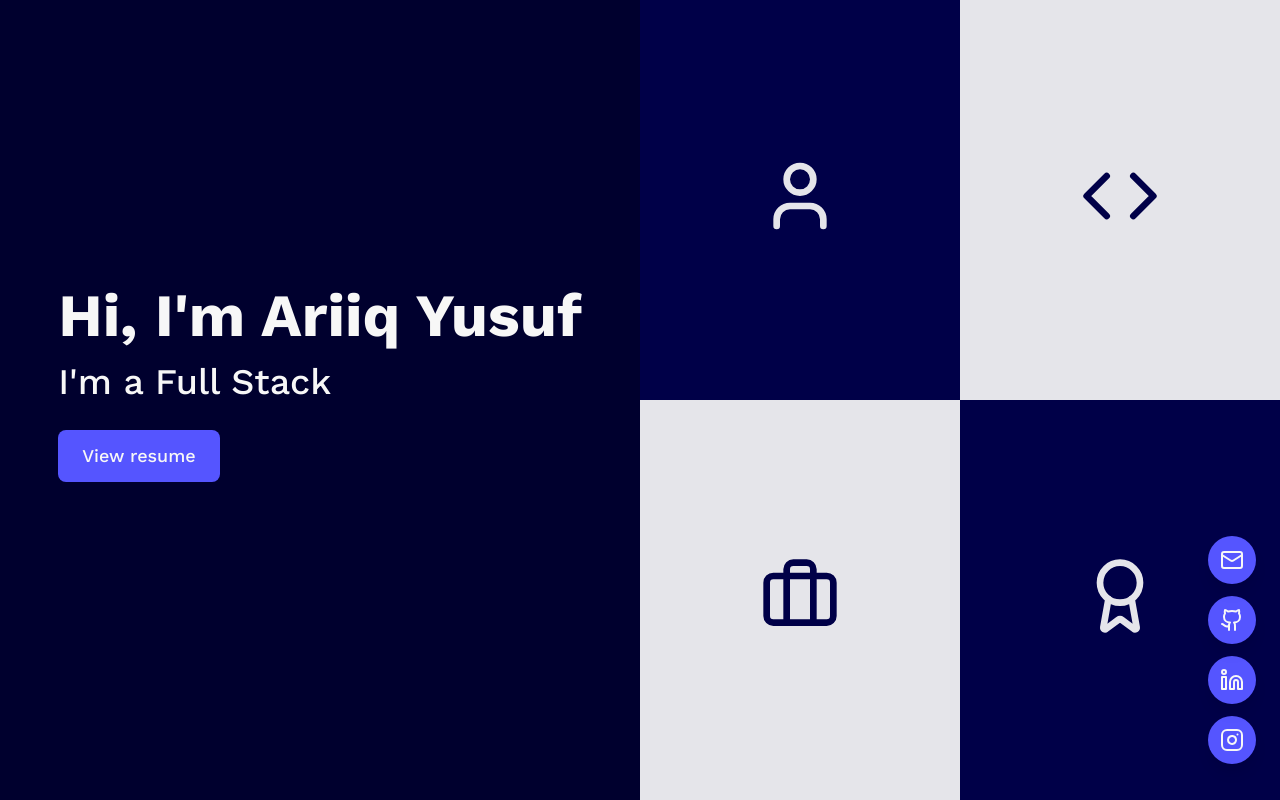
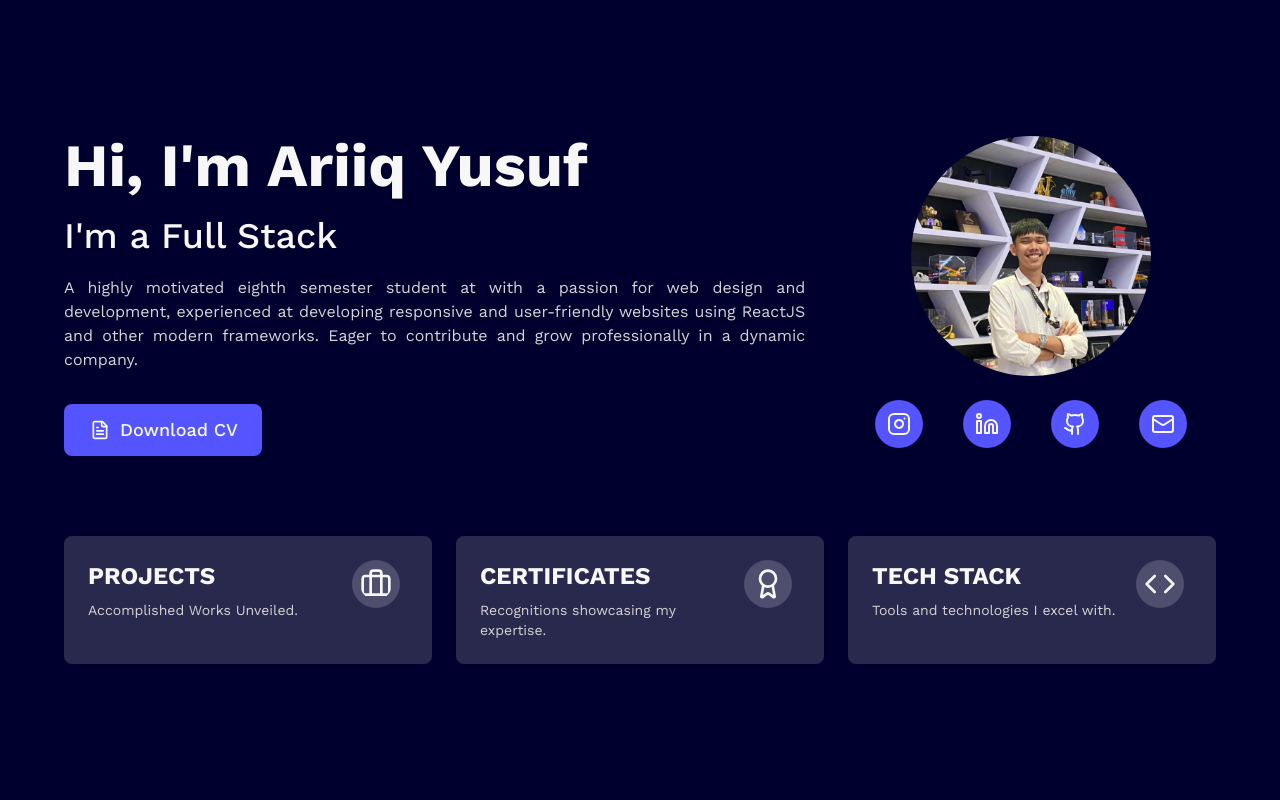
Before and after one commit to yusufariiq/portofolio-ariiq, a React (Vite) app: page / in a window 1280 px wide. Built offline with nearby package versions, Linux system fonts and the light colour scheme.

Commit message:
redesign home interface and delete unused files

```diff
--- a/src/App.jsx
+++ b/src/App.jsx
@@ -1,19 +1,16 @@
 import './App.css'
 import { Routes, Route } from 'react-router-dom'
 import Home from './page/Home'
-import About from './page/About'
 import Certificate from './page/Certificate'
 import Project from './page/Project'
 import Skills from './page/Skills'
-import FloatingActionButton from './components/FloatingActionButton'
 
 function App() {
   return (
     <>
-      <FloatingActionButton/>
+      {/* <FloatingActionButton/> */}
       <Routes>
         <Route path='/' element={<Home />} />
-        <Route path='/about' element={<About />} />
         <Route path='/certificate' element={<Certificate />} />
         <Route path='/project' element={<Project />} />
         <Route path='/skills' element={<Skills />} />
--- a/src/components/BackButton.jsx
+++ b/src/components/BackButton.jsx
@@ -1,12 +1,12 @@
 import React from 'react'
 import { NavLink } from 'react-router-dom'
-import { ArrowLeft } from 'lucide-react'
+import { ChevronLeft } from 'lucide-react'
 
 const BackButton = () => {
   return (
     <>
-        <NavLink to={"/"} className="w-fit mb-8 flex items-center gap-2 text-white ">
-            <ArrowLeft className='text-fourth' />
+        <NavLink to={"/"} className="w-fit mb-8 flex items-center gap-1 text-white ">
+            <ChevronLeft className='text-fourth h-12' />
             <p className='text-lg'>Back</p>
         </NavLink>
     </>
--- a/src/components/FloatingActionButton.jsx
+++ /dev/null
@@ -1,59 +0,0 @@
-import React from 'react'
-import { Github, Instagram, Linkedin, Mail,} from 'lucide-react'
-import { NavLink } from 'react-router-dom'
-
-const FloatingActionButton = () => {
-  const socialLinks = [
-    {
-      name: 'Instagram',
-      icon: Instagram,
-      href: 'https://instagram.com/ariiqysf',
-      color: 'hover:bg-gradient-to-r from-purple-500 via-pink-500 to-orange-500'
-    },
-    {
-      name: 'LinkedIn',
-      icon: Linkedin,
-      href: 'https://linkedin.com/in/ariiqyusuf',
-      color: 'hover:bg-blue-600'
-    },
-    {
-      name: 'GitHub',
-      icon: Github,
-      href: 'https://github.com/yusufariiq',
-      color: 'hover:bg-gray-800'
-    },
-    {
-      name: 'Email',
-      icon: Mail,
-      href: 'mailto:ariiqyusufdu@gmail.com',
-      color: 'hover:bg-red-600'
-    }
-  ]
-
-  return (
-    <div className="fixed bottom-6 right-6 z-50">
-      {/* Social Links */}
-      <div className={"flex flex-col-reverse gap-3 mb-3"}>
-        {socialLinks.map((social) => (
-          <NavLink
-            key={social.name}
-            to={social.href}
-            target="_blank"
-            rel="noopener noreferrer"
-            className={`flex items-center justify-center gap-2 p-3  rounded-full bg-button text-white shadow-lg
-              transition-all duration-300 transform hover:scale-110 ${social.color} group`}
-            aria-label={social.name}
-          >
-            <social.icon />
-            <span className="absolute right-14 bg-button px-2 py-1 rounded text-sm
-              opacity-0 group-hover:opacity-100 transition-opacity duration-200">
-              {social.name}
-            </span>
-          </NavLink>
-        ))}
-      </div>
-    </div>
-  )
-}
-
-export default FloatingActionButton
--- a/src/components/Timeline.jsx
+++ /dev/null
@@ -1,18 +0,0 @@
-import React from 'react'
-
-const Timeline = ({ items }) => {
-  return (
-    <ol className='relative border-s border-gray-200 dark:border-gray-700'>
-        {items.map((item, index) => (
-            <li key={index} className='mb-10 ml-4'>
-                <div className="absolute w-3 h-3 bg-fourth rounded-full mt-2 -left-[6px]"></div>
-                <time className="mb-1 text-sm font-normal leading-none text-purple-300">{item.date}</time>
-                <h3 className='text-lg font-semibold text-white'>{item.title}</h3>
-                <p className='mb-4 text-base text-gray-300'>{item.subtitle}</p>
-            </li>
-        ))}
-    </ol>
-  )
-}
-
-export default Timeline
--- a/src/page/Certificate.jsx
+++ b/src/page/Certificate.jsx
@@ -1,8 +1,14 @@
 import React from 'react'
+import BackButton from '../components/BackButton'
 
 const Certificate = () => {
   return (
-    <div>Certificate</div>
+    <div className="min-h-screen bg-primary text-white">
+      <div className="max-w-7xl mx-auto px-4 py-16 sm:px-6 lg:px-8 ">
+        <BackButton />
+          <h1>CERTIFICATE</h1>
+      </div>
+    </div>
   )
 }
 
--- a/src/page/Home.jsx
+++ b/src/page/Home.jsx
@@ -1,8 +1,9 @@
 import React, { useEffect, useState } from 'react'
-import { User, Code, Briefcase, Award } from 'lucide-react'
+import { Code, Briefcase, Award, Github, Instagram, Linkedin, Mail, FileText, } from 'lucide-react'
 import { NavLink } from 'react-router-dom'
 import Typed from "typed.js"
 import ResumeFile from "../assets/files/cv.pdf"
+import ProfilePicture from '../assets/image/profil2.jpg'
 
 const Home = () => {
   const [downloaded, setDownloaded] = useState(false);
@@ -36,45 +37,105 @@ const Home = () => {
   }
 
   const sections = [
-    { title: 'About me', icon: User, link: '/about' },
-    { title: 'Skills', icon: Code, link: '/skills' },
-    { title: 'Projects', icon: Briefcase, link: '/project' },
-    { title: 'Certification', icon: Award, link: '/certificate' },
+    {
+      title: 'Projects',
+      icon: Briefcase,
+      link: '/project',
+      description: 'Accomplished Works Unveiled.'
+    },
+    {
+      title: 'Certificates',
+      icon: Award,
+      link: '/certificate',
+      description: 'Recognitions showcasing my expertise.'
+    },
+    {
+      title: 'Tech Stack',
+      icon: Code,
+      link: '/skills',
+      description: 'Tools and technologies I excel with.'
+    }
+  ]
+
+  const socialLinks = [
+    {
+      icon: Instagram,
+      href: 'https://instagram.com/ariiqysf',
+      color: 'hover:bg-gradient-to-r from-purple-500 via-pink-500 to-orange-500'
+    },
+    {
+      icon: Linkedin,
+      href: 'https://linkedin.com/in/ariiqyusuf',
+      color: 'hover:bg-blue-600'
+    },
+    {
+      icon: Github,
+      href: 'https://github.com/yusufariiq',
+      color: 'hover:bg-gray-800'
+    },
+    {
+      icon: Mail,
+      href: 'mailto:ariiqyusufdu@gmail.com',
+      color: 'hover:bg-red-600'
+    }
   ]
 
   return (
-    <div className='min-h-screen flex flex-col lg:flex-row'>
-      {/* Top section (Left on larger screens) */}
-      <div className="w-full lg:w-1/2 bg-primary flex items-center justify-center p-8 min-h-screen">
-        <div className="max-w-2xl text-white">
-          <h1 className="text-4xl md:text-6xl font-bold mb-4">Hi, I'm Ariiq Yusuf</h1>
-          <div className="h-9">
-            <h2 className="text-3xl md:text-4xl font-medium full-stack-text"></h2>
+    <div className='min-h-screen bg-primary flex flex-col justify-center items-center p-12'>
+      <div className="w-full max-w-6xl flex flex-row mb-20 gap-8 sm:gap-10">
+        <div className="basis-2/3 text-white flex flex-col justify-center gap-2 md:gap-5">
+          <h1 className="text-3xl md:text-6xl font-bold">Hi, I'm Ariiq Yusuf</h1>
+          <div className="h-9 mb-1">
+            <h2 className="text-xl md:text-4xl font-medium full-stack-text"></h2>
           </div>
+          <p className='text-xs sm:text-sm md:text-base text-justify mb-3 text-neutral-300'>A highly motivated eighth semester student at with a passion for web design and development, experienced at developing responsive and user-friendly websites using ReactJS and other modern frameworks. Eager to contribute and grow professionally in a dynamic company.</p>
           <button
-            className="my-8 bg-button hover:bg-indigo-700 text-white px-6 py-3 rounded-lg text-lg font-medium hover:bg-opacity-90 transition-colors duration-300"
+            className="flex items-center gap-2 w-fit bg-button hover:bg-indigo-700 text-white px-3 sm:px-6 py-2 sm:py-3 rounded-lg text-sm sm:text-lg font-medium hover:bg-opacity-90 transition-colors duration-300"
             onClick={handleDownload}
           >
-            View resume
+            <FileText className='h-5' />
+            Download CV
           </button>
+        </div>
+        <div className="basis-1/3 flex flex-col items-center gap-6">
+          <img src={ProfilePicture} alt="Profile" className="rounded-full h-40 sm:h-60 object-cover" />
+          <div className="flex gap-5 sm:gap-10 text-white">
+            {socialLinks.map((social) => (
+              <NavLink
+                to={social.href}
+                className={`bg-button p-2 sm:p-3 rounded-full transition-all duration-300 transform hover:scale-110 ${social.color} group`}
+              >
+                <social.icon/>
+              </NavLink>
+            ))}
+          </div>
         </div>
       </div>
 
-      {/* Bottom section (Right on larger screens) */}
-      <div className="w-full lg:w-1/2 grid grid-cols-2 font-medium min-h-screen">
-        {sections.map((section, index) => (
+      <div className="grid grid-cols-1 md:grid-cols-3 gap-6 w-full max-w-6xl">
+        {sections.map((section) => (
+          <div className=" bg-secondary p-6 rounded-lg text-white transition-all duration-300 transform hover:-translate-y-1 hover:shadow-xl">
             <NavLink
               to={section.link}
               key={section.title}
-            className={`flex flex-col items-center justify-center p-4
-            ${index % 3 === 0 ? 'bg-secondary text-third' : 'bg-third text-secondary'}
-            group hover:bg-button transition-colors duration-500 hover:text-white`}
+              className={`flex flex-col group transition-colors duration-500 gap-3`}
             >
-            <section.icon className='w-12 h-12 md:w-20 md:h-20 mb-2 group-hover:hidden' />
-            <p className='text-lg sm:text-xl md:text-2xl lg:text-3xl xl:text-4xl text-center hidden group-hover:block'>
+              <div className="flex justify-between">
+                <div className="space-y-2">
+                  <p className="text-lg lg:text-2xl font-bold uppercase">
                     {section.title}
                   </p>
+                  <p className="text-sm text-neutral-300">
+                    {section.description}
+                  </p>
+                </div>
+
+                <div className="px-2">
+                  <section.icon className="w-12 h-12 bg-third rounded-full p-2" />
+                </div>
+              </div>
             </NavLink>
+          </div>
         ))}
       </div>
     </div>
--- a/src/page/Project.jsx
+++ b/src/page/Project.jsx
@@ -1,8 +1,14 @@
 import React from 'react'
+import BackButton from '../components/BackButton'
 
 const Project = () => {
   return (
-    <div>Project</div>
+    <div className="min-h-screen bg-primary text-white">
+      <div className="max-w-7xl mx-auto px-4 py-16 sm:px-6 lg:px-8 ">
+        <BackButton />
+          <h1>PROJECT</h1>
+      </div>
+    </div>
   )
 }
 
--- a/src/page/Skills.jsx
+++ b/src/page/Skills.jsx
@@ -10,7 +10,7 @@ const Skills = () => {
         <BackButton />
 
         <div className="flex flex-col mb-8 gap-4">
-          <h1 className="text-4xl sm:text-5xl font-bold border-b-4 border-fourth w-fit mx-auto">SKILLS</h1>
+          <h1 className="text-4xl sm:text-5xl font-bold border-b-4 border-fourth w-fit mx-auto">TECH STACKS</h1>
         </div>
 
         {/* All Skills */}
--- a/tailwind.config.js
+++ b/tailwind.config.js
@@ -9,9 +9,10 @@ export default {
     extend: {
       colors: {
         'primary': '#00002E',
-        'secondary': '#000048',
-        'third': '#E5E5EA',
-        'fourth': '#D292FF',
+        'secondary': '#28294D',
+        'third': '#4F4E6E',
+        'fourth': '#000048',
+        'fifth': '#28294D',
         'button': '#5555ff',
         'white': '#F7F7F7',
       },
```
Also changed, not shown: src/page/About.jsx (deleted, +0 -79 lines). Lines whose indentation alone changed are shown as unchanged.
